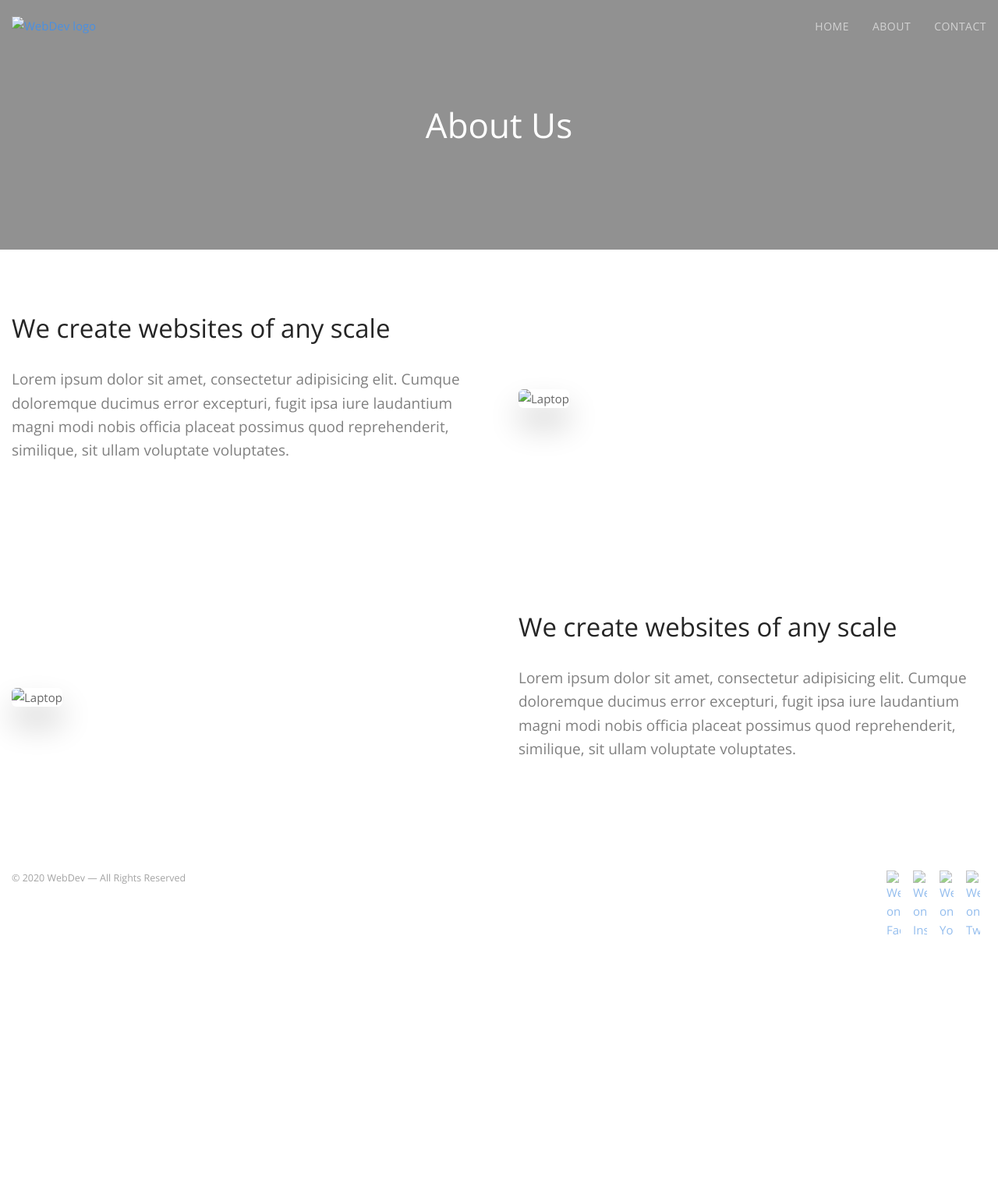
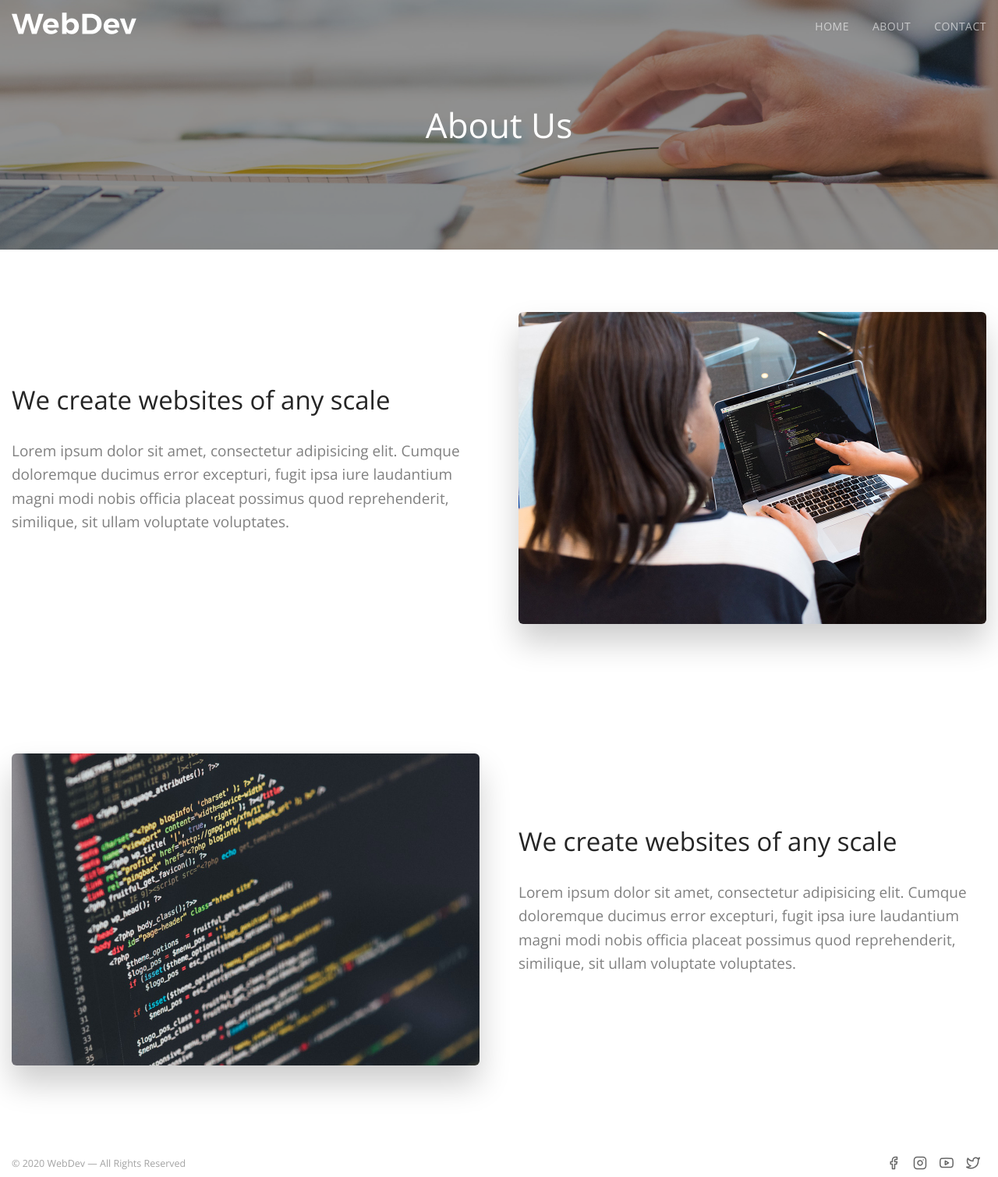
Before and after one commit to ekadiev/burning-man-ms1, a plain HTML site: page about.html in a window 1280 px wide. Shown: the whole page at 78% size. Before the commit the page ends 1234 px from the top, so only its background shows below. Drawn offline with nearby package versions, Linux system fonts and the light colour scheme.

Commit message:
working with style.css

```diff
--- a/about.html
+++ b/about.html
@@ -16,7 +16,7 @@
   <header class="navbar">
     <div class="container">
       <a href="index.html" class="navbar-brand">
-        <img src="images/logo.svg" alt="WebDev logo">
+        <img src="assets/images/logo.svg" alt="WebDev logo">
       </a>
       <nav class="navbar-nav">
         <ul>
@@ -37,7 +37,7 @@
   <main>
 
     <!-- Hero Section -->
-    <section class="hero hero-sm" style="background-image: url('images/about/hero.jpeg')">
+    <section class="hero hero-sm" style="background-image: url('assets/images/about/hero.jpeg')">
       <div class="container">
         <h1 class="mb-0">About Us</h1>
       </div>
@@ -52,7 +52,7 @@
             <p class="lead">Lorem ipsum dolor sit amet, consectetur adipisicing elit. Cumque doloremque ducimus error excepturi, fugit ipsa iure laudantium magni modi nobis officia placeat possimus quod reprehenderit, similique, sit ullam voluptate voluptates.</p>
           </div>
           <div class="split-section__image">
-            <img src="images/about/about-1.jpeg" alt="Laptop" class="img-shadow img-rounded">
+            <img src="assets/images/about/about-1.jpeg" alt="Laptop" class="img-shadow img-rounded">
           </div>
         </div>
       </div>
@@ -63,7 +63,7 @@
       <div class="container">
         <div class="split-section">
           <div class="split-section__image">
-            <img src="images/about/about-2.jpeg" alt="Laptop" class="img-shadow img-rounded">
+            <img src="assets/images/about/about-2.jpeg" alt="Laptop" class="img-shadow img-rounded">
           </div>
           <div class="split-section__text">
             <h2>We create websites of any scale</h2>
@@ -83,22 +83,22 @@
         <ul class="footer-social">
           <li>
             <a href="#">
-              <img src="images/icons/facebook.svg" alt="WebDev on Facebook">
+              <img src="assets/images/icons/facebook.svg" alt="WebDev on Facebook">
             </a>
           </li>
           <li>
             <a href="#">
-              <img src="images/icons/instagram.svg" alt="WebDev on Instagram">
+              <img src="assets/images/icons/instagram.svg" alt="WebDev on Instagram">
             </a>
           </li>
           <li>
             <a href="#">
-              <img src="images/icons/youtube.svg" alt="WebDev on Youtube">
+              <img src="assets/images/icons/youtube.svg" alt="WebDev on Youtube">
             </a>
           </li>
           <li>
             <a href="#">
-              <img src="images/icons/twitter.svg" alt="WebDev on Twitter">
+              <img src="assets/images/icons/twitter.svg" alt="WebDev on Twitter">
             </a>
           </li>
         </ul>
```
Also changed, not shown: contact.html (+6 -6 lines), assets/images/contact/hero.jpeg (renamed from assets/images/cotact/hero.jpeg).
